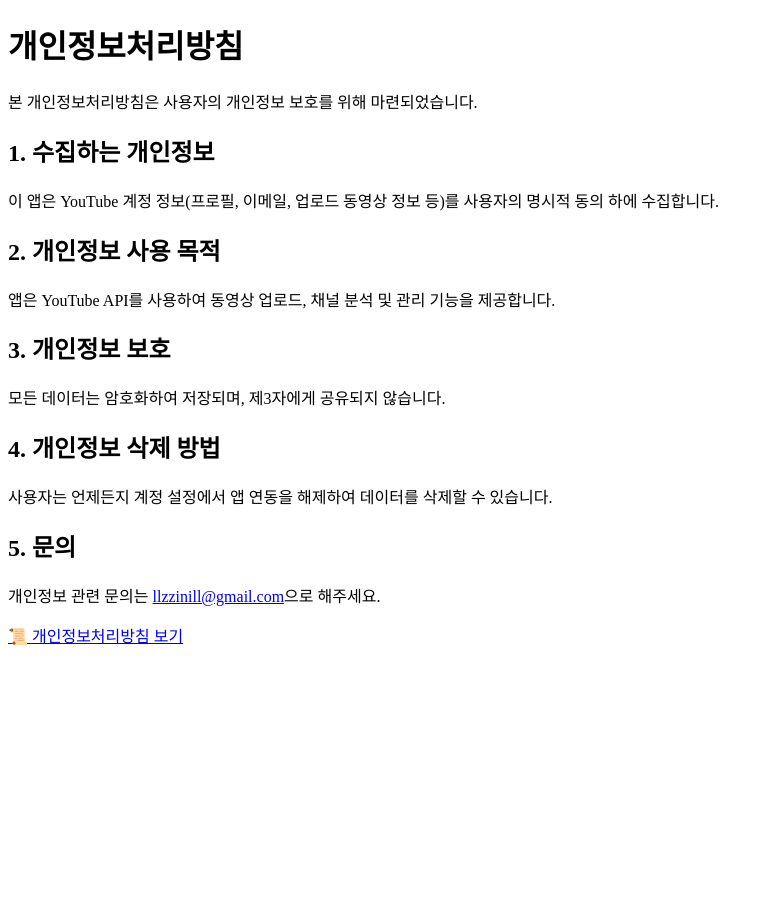
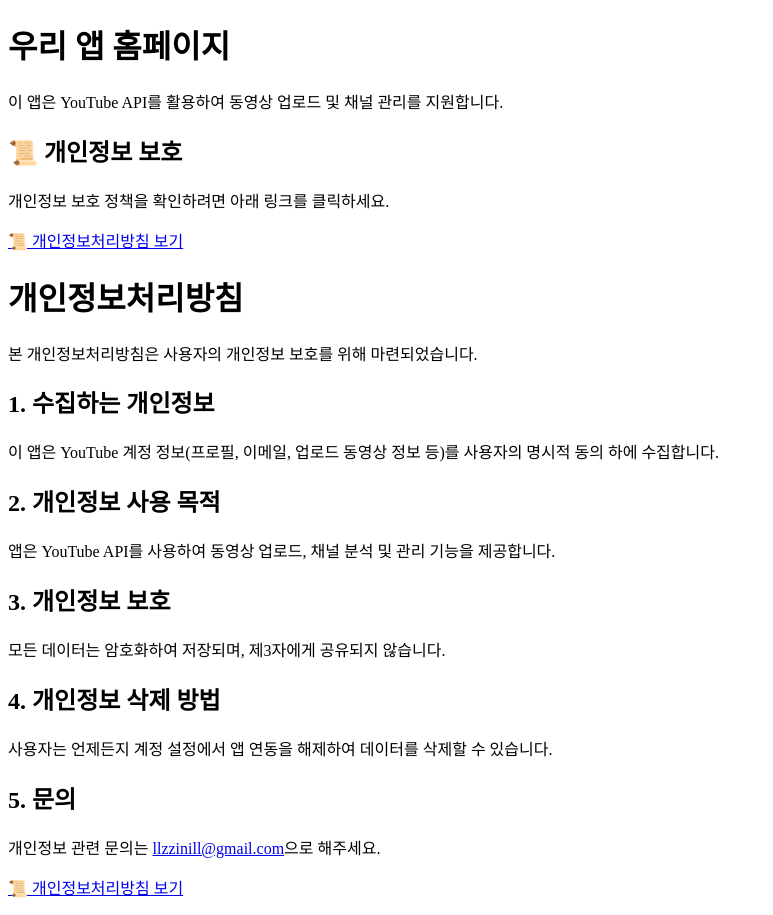
Before and after one commit to llzzinill/DreamShort, a plain HTML site: page index.html in a window 1280 px wide. Shown: the whole page, without its empty margins (0-773 px from the left). Before the commit the page ends 800 px from the top, so only its background shows below. Drawn offline with Linux system fonts and the light colour scheme.

Commit message:
Update index.html

```diff
--- a/index.html
+++ b/index.html
@@ -1,5 +1,20 @@
 <!DOCTYPE html>
 <html lang="ko">
+ <head>
+    <meta charset="UTF-8">
+    <meta name="viewport" content="width=device-width, initial-scale=1.0">
+    <title>홈페이지</title>
+</head>
+<body>
+    <h1>우리 앱 홈페이지</h1>
+    <p>이 앱은 YouTube API를 활용하여 동영상 업로드 및 채널 관리를 지원합니다.</p>
+
+    <h2>📜 개인정보 보호</h2>
+    <p>개인정보 보호 정책을 확인하려면 아래 링크를 클릭하세요.</p>
+
+    <p><a href="https://your-username.github.io/privacy-policy/">📜 개인정보처리방침 보기</a></p>
+</body>
+</html>
 <head>
     <meta charset="UTF-8">
     <meta name="viewport" content="width=device-width, initial-scale=1.0">
```
